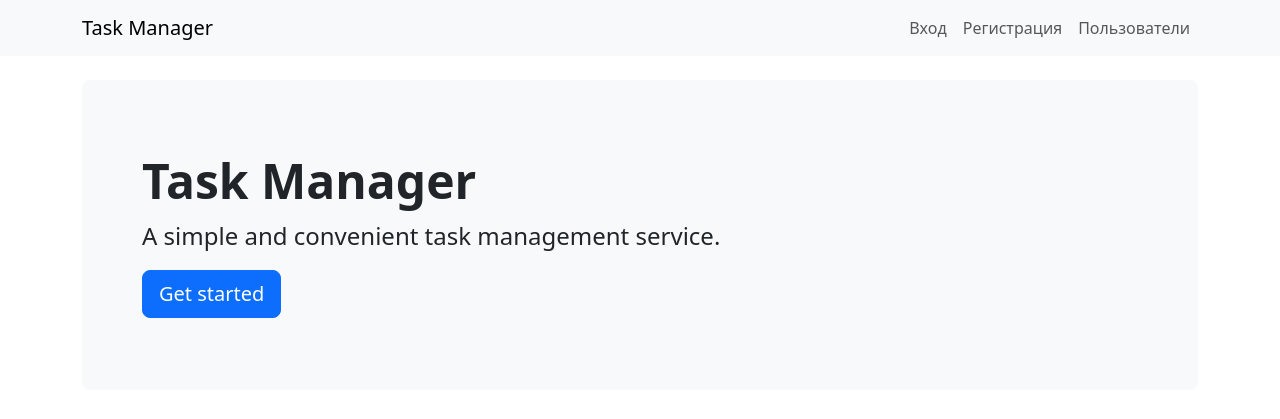
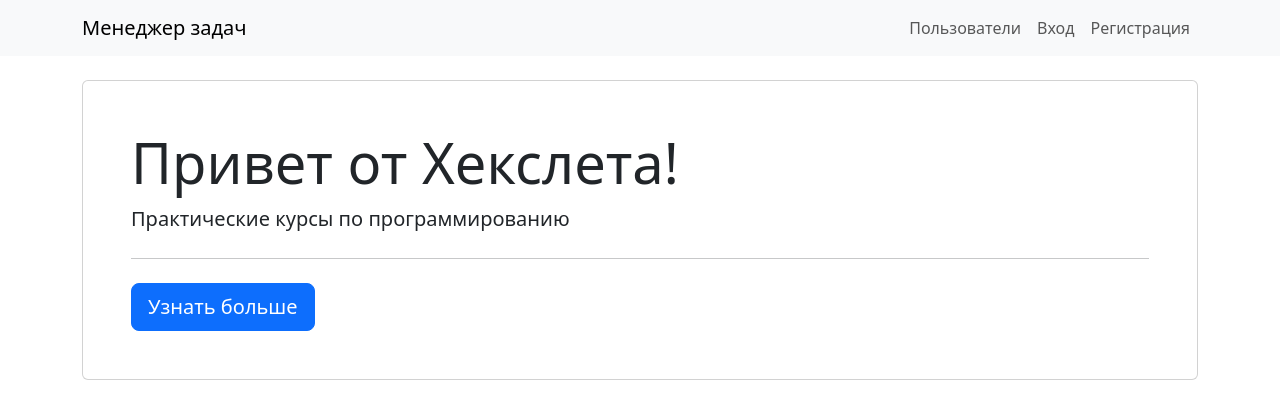
Before and after one commit to chifcrow/python-project-52, a Django app: page / in a window 1280 px wide. Shown: the top 419 px of the page. Run offline with Django 5.2, Linux system fonts and the light colour scheme; some libraries are stand-ins or nearby versions.

Commit message:
Match Hexlet demo home page and navbar texts

```diff
--- a/templates/base.html
+++ b/templates/base.html
@@ -3,7 +3,7 @@
 <html lang="ru">
 <head>
     <meta charset="utf-8">
-    <title>{% block title %}Task Manager{% endblock %}</title>
+    <title>{% block title %}Менеджер задач{% endblock %}</title>
     <meta name="viewport" content="width=device-width, initial-scale=1">
 
     {% bootstrap_css %}
@@ -13,7 +13,7 @@
 <nav class="navbar navbar-expand-lg navbar-light bg-light">
     <div class="container">
         <a class="navbar-brand" href="{% url 'home' %}">
-            Task Manager
+            Менеджер задач
         </a>
 
         <button class="navbar-toggler"
@@ -28,12 +28,13 @@
 
         <div class="collapse navbar-collapse" id="navbarNav">
             <ul class="navbar-nav ms-auto align-items-lg-center">
+                <li class="nav-item">
+                    <a class="nav-link" href="{% url 'users:list' %}">
+                        Пользователи
+                    </a>
+                </li>
+
                 {% if user.is_authenticated %}
-                    <li class="nav-item">
-                        <a class="nav-link" href="{% url 'users:list' %}">
-                            Пользователи
-                        </a>
-                    </li>
                     <li class="nav-item">
                         <a class="nav-link" href="{% url 'statuses:list' %}">
                             Статусы
@@ -49,16 +50,10 @@
                             Метки
                         </a>
                     </li>
-
-                    <li class="nav-item me-2">
-                        <span class="navbar-text">
-                            {{ user.username }}
-                        </span>
-                    </li>
                     <li class="nav-item">
                         <form method="post" action="{% url 'logout' %}" class="d-inline">
                             {% csrf_token %}
-                            <button type="submit" class="btn btn-outline-secondary btn-sm">
+                            <button type="submit" class="btn btn-link nav-link p-0">
                                 Выход
                             </button>
                         </form>
@@ -72,11 +67,6 @@
                     <li class="nav-item">
                         <a class="nav-link" href="{% url 'users:create' %}">
                             Регистрация
-                        </a>
-                    </li>
-                    <li class="nav-item">
-                        <a class="nav-link" href="{% url 'users:list' %}">
-                            Пользователи
                         </a>
                     </li>
                 {% endif %}
--- a/templates/index.html
+++ b/templates/index.html
@@ -1,23 +1,21 @@
 {% extends "base.html" %}
-{% load i18n %}
 
-{% block title %}{% trans "Task Manager" %}{% endblock %}
+{% block title %}Менеджер задач{% endblock %}
 
 {% block content %}
-<div class="p-5 mb-4 bg-light rounded-3">
-    <div class="container-fluid py-4">
-        <h1 class="display-5 fw-bold">{% trans "Task Manager" %}</h1>
-        <p class="col-md-8 fs-4">
-            {% trans "A simple and convenient task management service." %}
-        </p>
+<div class="card">
+    <div class="card-body p-5">
+        <h1 class="display-4">Привет от Хекслета!</h1>
+        <p class="lead">Практические курсы по программированию</p>
+        <hr class="my-4">
 
         {% if user.is_authenticated %}
             <a class="btn btn-primary btn-lg" href="{% url 'tasks:list' %}" role="button">
-                {% trans "Get started" %}
+                Узнать больше
             </a>
         {% else %}
             <a class="btn btn-primary btn-lg" href="{% url 'login' %}" role="button">
-                {% trans "Get started" %}
+                Узнать больше
             </a>
         {% endif %}
     </div>
```
